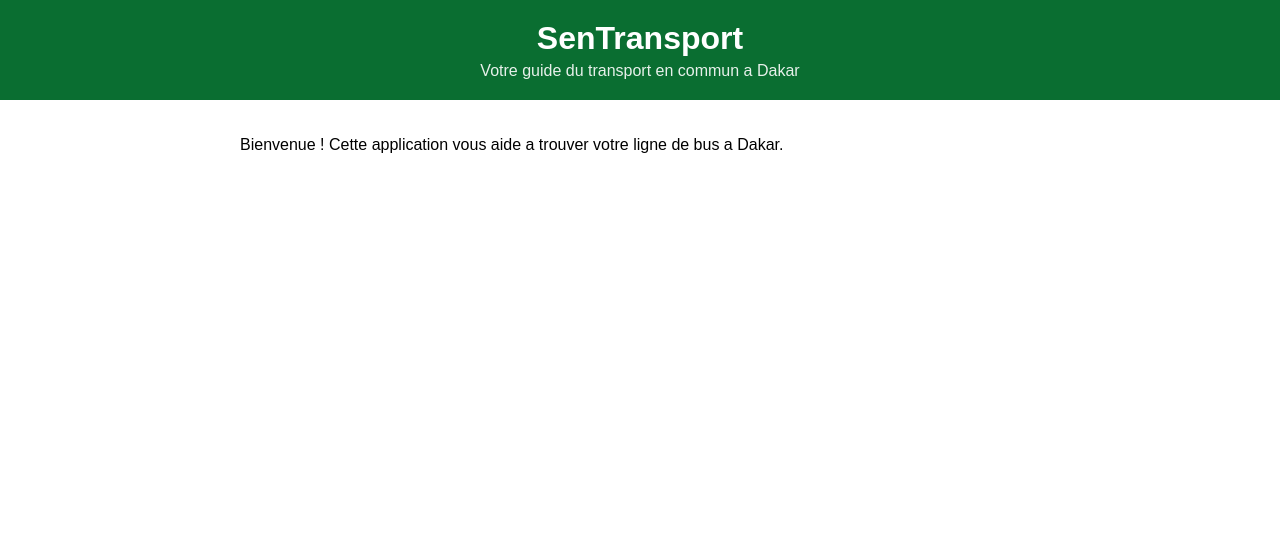
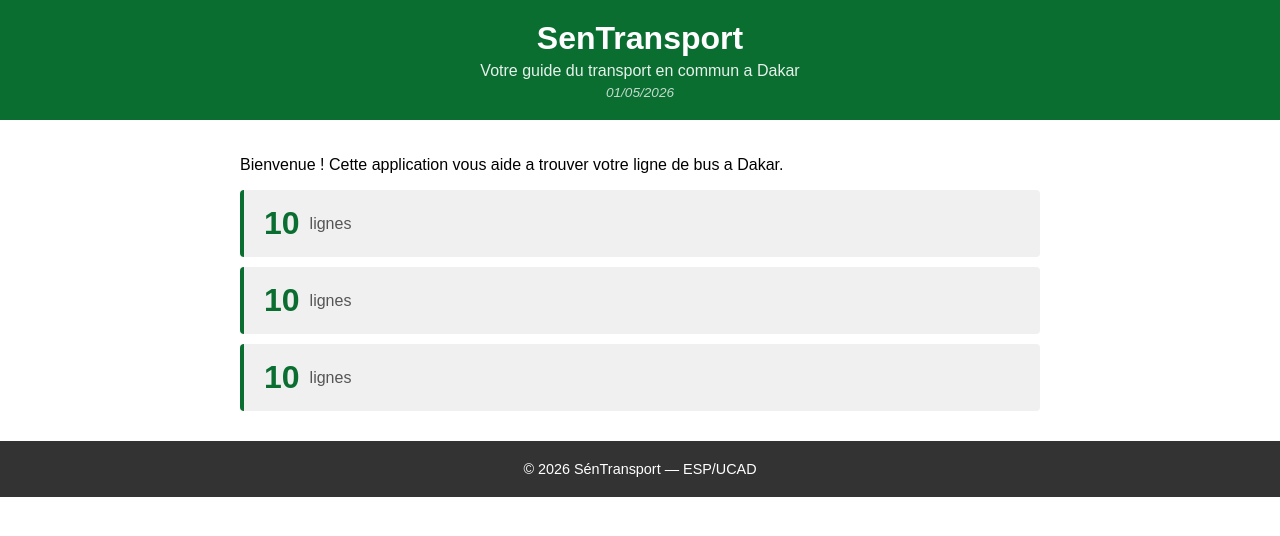
Before and after one commit to kahmancoder/sentransport, a React (Create React App) app: page / in a window 1280 px wide. Shown: the top 536 px of the page. Built offline with nearby package versions, Linux system fonts and the light colour scheme.

Commit message:
Exercices lab1 : Footer, date Header, Statistique

```diff
--- a/src/App.js
+++ b/src/App.js
@@ -1,5 +1,7 @@
 import "./App.css";
 import Header from "./Header";
+import Footer from "./Footer";
+import Statistique from "./Statistique";
 
 function App() {
   return (
@@ -10,7 +12,11 @@
           Bienvenue ! Cette application vous aide a trouver votre ligne de bus a
           Dakar.
         </p>
+        <Statistique />
+        <Statistique />
+        <Statistique />
       </main>
+      <Footer />
     </div>
   );
 }
--- /dev/null
+++ b/src/Footer.css
@@ -0,0 +1,12 @@
+.footer {
+  background-color: #333333;
+  color: white;
+  padding: 20px;
+  text-align: center;
+  margin-top: auto;
+}
+
+.footer p {
+  margin: 0;
+  font-size: 0.9rem;
+}
--- /dev/null
+++ b/src/Footer.js
@@ -0,0 +1,11 @@
+import "./Footer.css";
+
+function Footer() {
+  return (
+    <footer className="footer">
+      <p>© 2026 SénTransport — ESP/UCAD</p>
+    </footer>
+  );
+}
+
+export default Footer;
--- a/src/Header.css
+++ b/src/Header.css
@@ -15,3 +15,28 @@
   font-size: 1rem;
   opacity: 0.9;
 }
+
+.header {
+  background-color: #0a6e31;
+  color: white;
+  padding: 20px;
+  text-align: center;
+}
+
+.header-titre {
+  margin: 0;
+  font-size: 2rem;
+}
+
+.header-soustitre {
+  margin: 5px 0 0 0;
+  font-size: 1rem;
+  opacity: 0.9;
+}
+
+.header-date {
+  margin: 5px 0 0 0;
+  font-size: 0.85rem;
+  opacity: 0.75;
+  font-style: italic;
+}
--- a/src/Header.js
+++ b/src/Header.js
@@ -1,12 +1,15 @@
 import "./Header.css";
 
 function Header() {
+  const dateAujourdhui = new Date().toLocaleDateString("fr-FR");
+
   return (
     <header className="header">
       <h1 className="header-titre">SenTransport</h1>
       <p className="header-soustitre">
         Votre guide du transport en commun a Dakar
       </p>
+      <p className="header-date">{dateAujourdhui}</p>
     </header>
   );
 }
--- /dev/null
+++ b/src/Statistique.css
@@ -0,0 +1,21 @@
+.statistique {
+  background-color: #f0f0f0;
+  border-left: 4px solid #0a6e31;
+  padding: 15px 20px;
+  margin: 10px 0;
+  display: flex;
+  align-items: center;
+  gap: 10px;
+  border-radius: 4px;
+}
+
+.stat-chiffre {
+  font-size: 2rem;
+  font-weight: bold;
+  color: #0a6e31;
+}
+
+.stat-label {
+  font-size: 1rem;
+  color: #555;
+}
--- /dev/null
+++ b/src/Statistique.js
@@ -0,0 +1,12 @@
+import "./Statistique.css";
+
+function Statistique() {
+  return (
+    <div className="statistique">
+      <span className="stat-chiffre">10</span>
+      <span className="stat-label">lignes</span>
+    </div>
+  );
+}
+
+export default Statistique;
```
